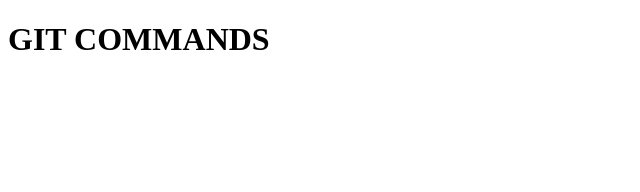
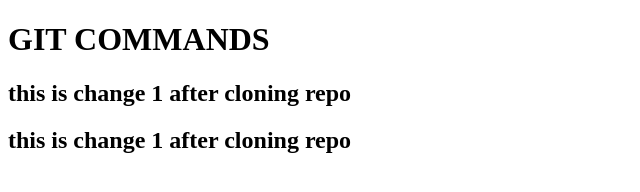
Before and after one commit to NoelaOst/GIT-commands-npm-testing, a plain HTML site: page index.html in a window 1280 px wide. Shown: the whole page, without its empty margins (0-640 px from the left). Drawn offline with Linux system fonts and the light colour scheme.

Commit message:
added h2 to main

```diff
--- a/index.html
+++ b/index.html
@@ -9,6 +9,8 @@
   <body>
     <main>
       <h1>GIT COMMANDS</h1>
+      <h2>this is change 1 after cloning repo</h2>
+      <h2>this is change 1 after cloning repo</h2>
     </main>
   </body>
 </html>
```
